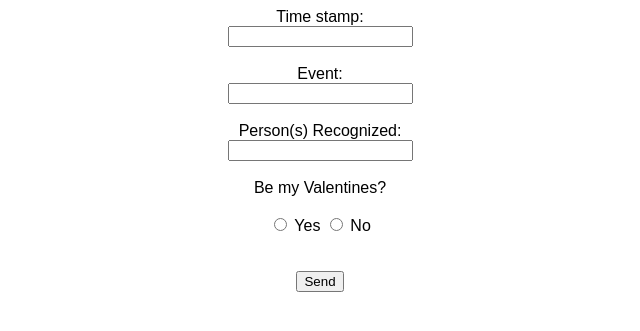
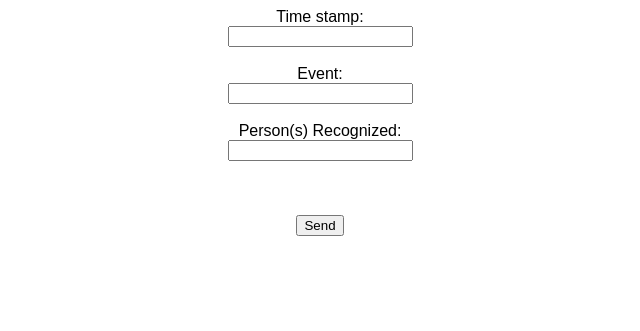
Before and after one commit to gavin-St/Home-Security-Tracker, a Flask app: page / in a window 1280 px wide. Shown: the top 331 px of the page, without its empty margins (320-960 px from the left). Run offline with Flask 3, Linux system fonts and the light colour scheme.

```diff
--- a/app.py
+++ b/app.py
@@ -1,3 +1,5 @@
+import json
+
 from flask import Flask, render_template, request
 from flask_sqlalchemy import SQLAlchemy
 
@@ -49,7 +51,7 @@ def submit():
 
 @app.route('/snapshots')
 def snapshots():
-  return db.session.execute(db.select(Snapshot)).scalars()
+  return json.dumps(db.session.execute(db.select(Snapshot)).scalars())
 
 
 
--- a/templates/index.html
+++ b/templates/index.html
@@ -15,13 +15,6 @@
     <label for="trigger">Person(s) Recognized:</label><br>
     <input type="text" id="trigger" name="trigger"><br><br>
 
-    <label>Be my Valentines?</label><br><br>
-
-        <input type="radio" id="yes" name="option" value="yes">
-        <label for="yes">Yes</label>
-        <input type="radio" id="no" name="option" value="no">
-        <label for="no">No</label><br>
-
     <br><br>
         <button><a>Send</a></button><br>
 </form>
```
Also changed, not shown: client/src/App.js (+12 -4 lines), client/src/components/Video.js (added).
